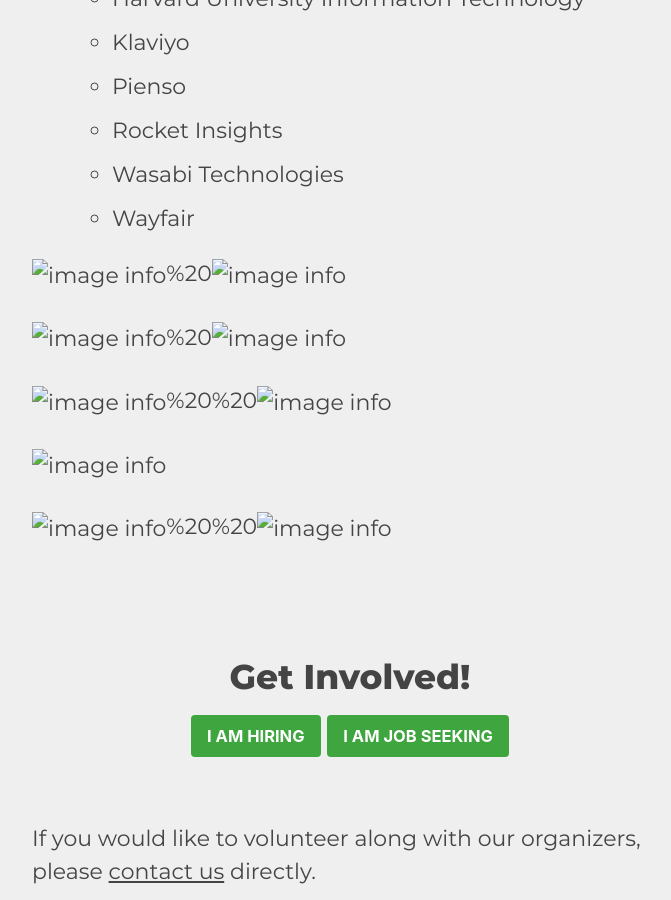
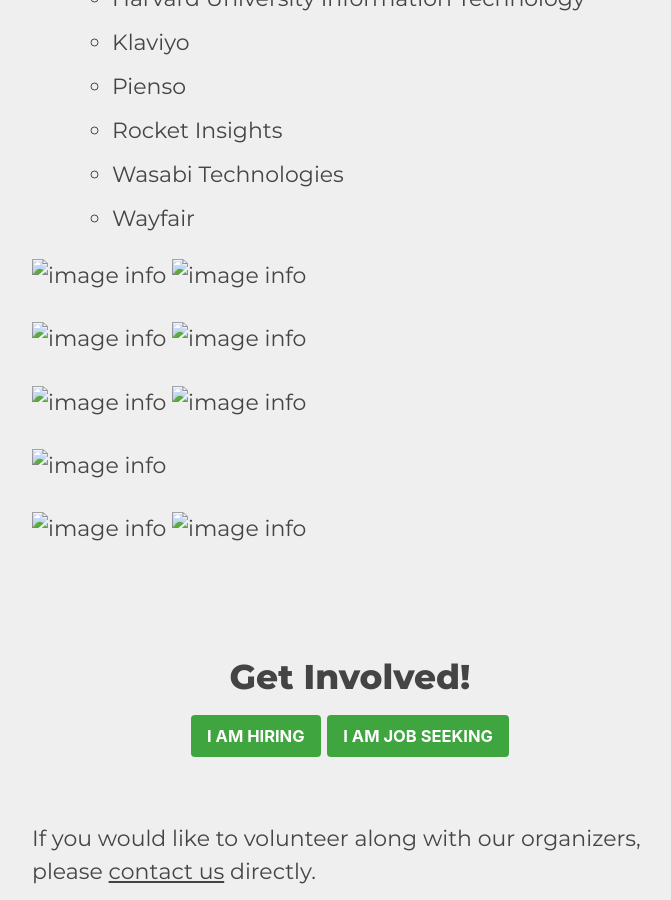
Before and after one commit to bostondevopsnetwork/bostondevopsnetwork.org, a Jekyll site: the page built from _pages/job-fair.md, in a window 1280 px wide and 900 px high, scrolled down 1187 px. Shown: the whole window, without its empty margins (290-961 px from the left). Built offline with Jekyll 4.4.1, drawn with Linux system fonts in a browser that asks for light colours; cached includes are drawn as plain includes.

Commit message:
Update job-fair.md

```diff
--- a/_pages/job-fair.md
+++ b/_pages/job-fair.md
@@ -25,15 +25,15 @@ All participants should familiarize themselves with:
   * Wasabi Technologies
   * Wayfair
 
-![image info](Athenahealth_300w.png)%20![image info](BostonC_300w.png)
+![image info](Athenahealth_300w.png) &#32;![image info](BostonC_300w.png)
 
-![image info](Harvard_300w.png)%20![image info](FOCAL_309w.png)
+![image info](Harvard_300w.png) &#32;![image info](FOCAL_309w.png)
 
-![image info](Klaviyo_300w.png)%20%20![image info](Pienso_150w.jpg)
+![image info](Klaviyo_300w.png) &#32;![image info](Pienso_150w.jpg)
 
 ![image info](Wasabi_150w.png)
 
-![image info](Wayfair_300w.png)%20%20![image info](rocket_logo_150s.png)
+![image info](Wayfair_300w.png) &#32;![image info](rocket_logo_150s.png)
 
 
 <div style="text-align:center">
```
